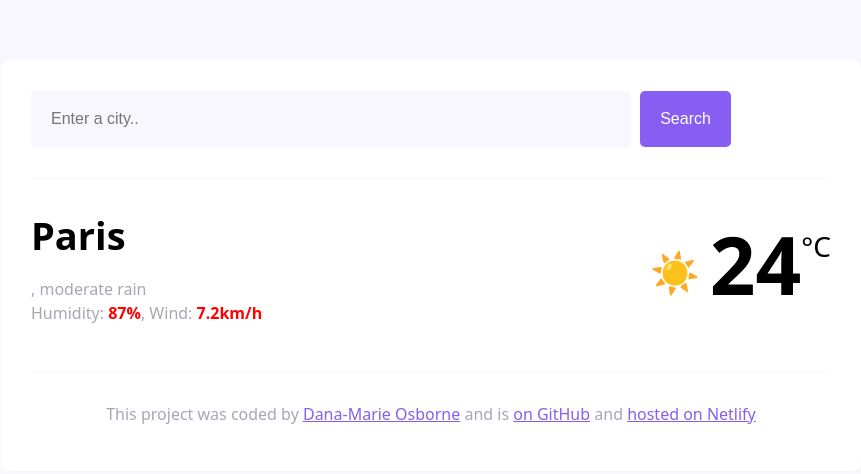
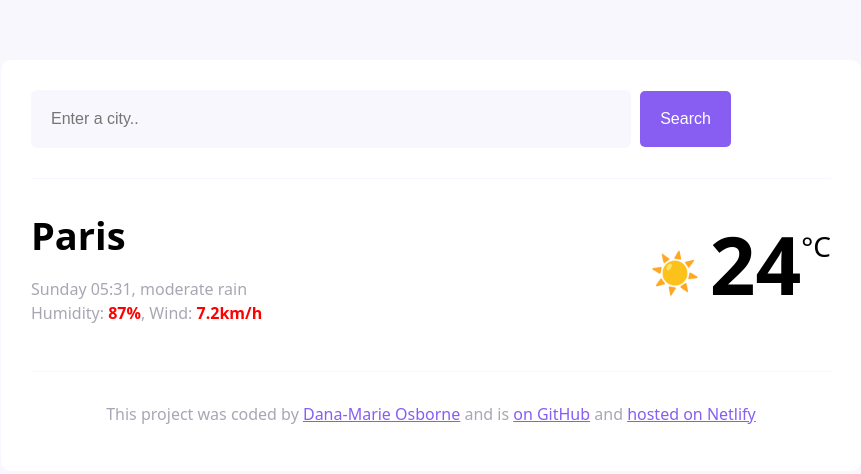
Before and after one commit to dana-marie-coder/WeatherApp, a website built with Parcel: page index.html in a window 1280 px wide. Shown: the whole page, without its empty margins (209-1070 px from the left). Built offline with nearby package versions, Linux system fonts and the light colour scheme.

Commit message:
Update index.html
updated javascript file link due to name change

```diff
--- a/index.html
+++ b/index.html
@@ -56,5 +56,5 @@
       </footer>
     </div>
   </body>
-  <script src="src/javascript.js"></script>
+  <script src="src/script.js"></script>
 </html>
```
